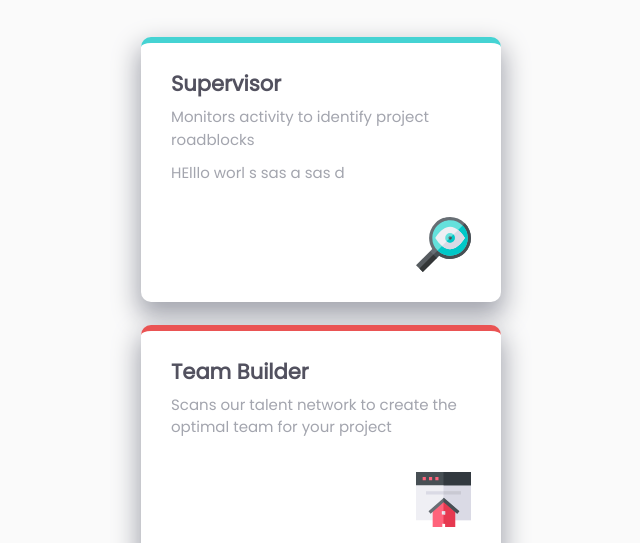
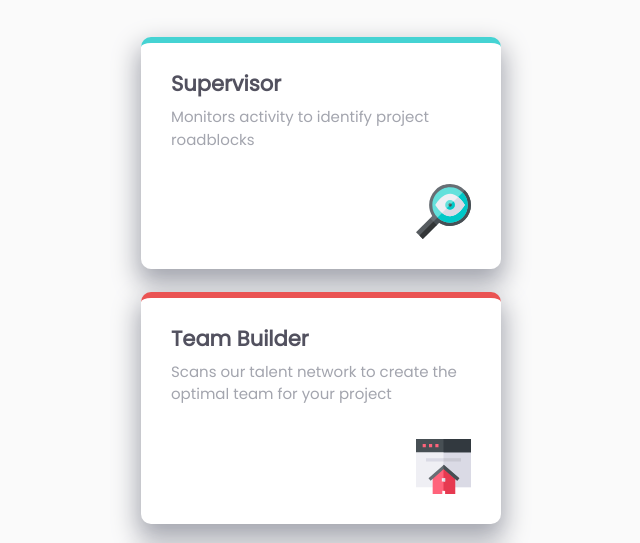
Before and after one commit to AbdulHannan123456/Four-Card-Feauture-Section, a plain HTML site: page index.html in a window 1280 px wide. Shown: the part 241-784 px from the top of the page, without its empty margins (319-959 px from the left). Drawn offline with Linux system fonts and the light colour scheme.

Commit message:
Update index.html

```diff
--- a/index.html
+++ b/index.html
@@ -25,14 +25,6 @@
     <section id="supervisor">
       <h2>Supervisor</h2>
       Monitors activity to identify project roadblocks
-      <p>HElllo worl
-
-
-        s
-        sas
-        a
-        sas
-        d</p>
       <img src="./images/icon-supervisor.svg" alt="">
     </section>
     <section id="team-builder">
```
